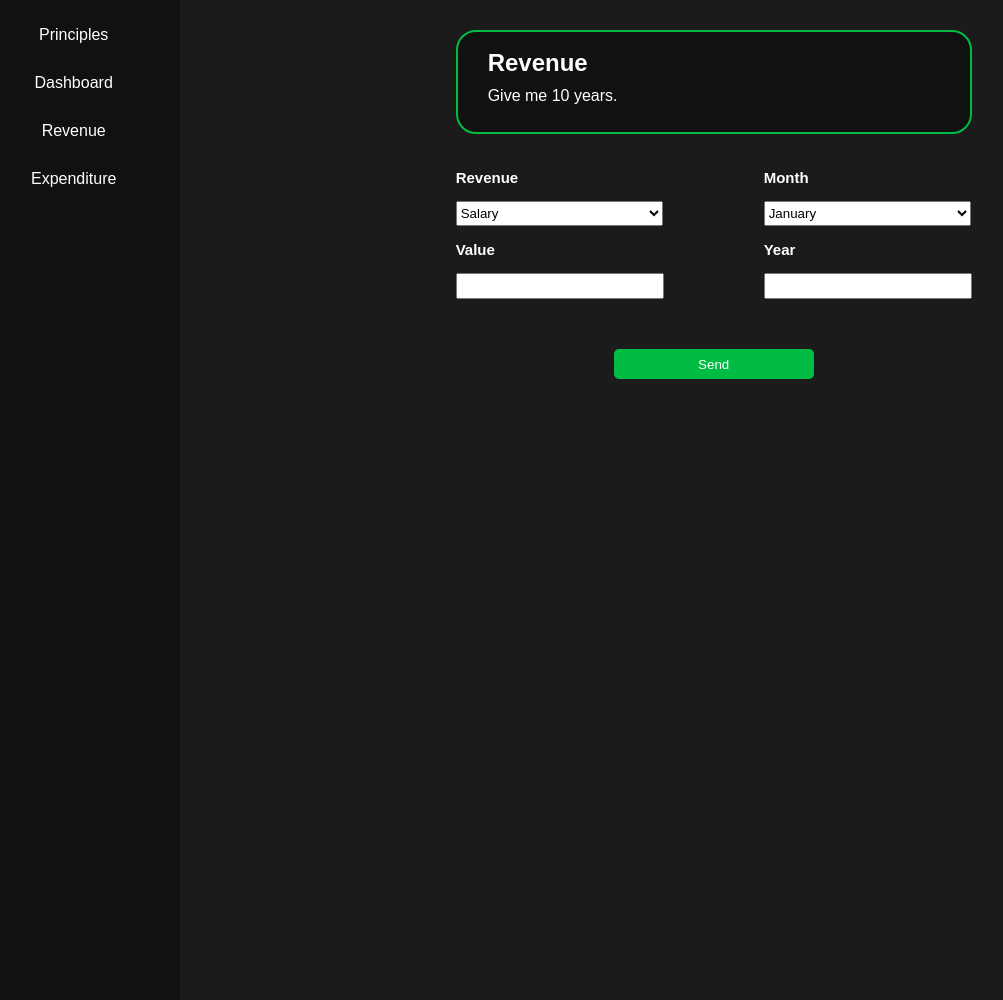
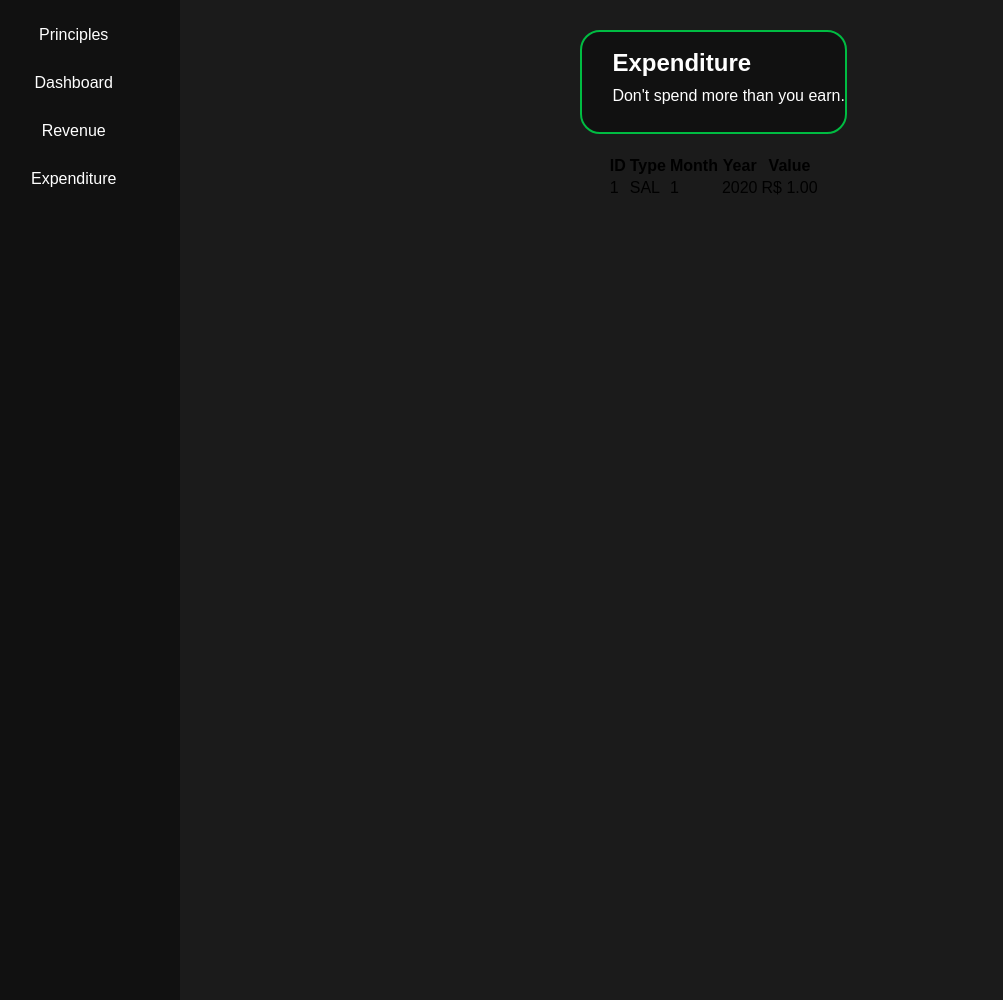
Before and after one commit to Vergueirod/vergueiro-industries-project, a Django app: page /app2/revenue/ in a window 1280 px wide. Shown: the part 70-1070 px from the top of the page, without its empty margins (33-1036 px from the left). Run offline with Django 4.2, Linux system fonts and the light colour scheme; a user stored in the database is signed in; tables that the repository leaves empty hold one stand-in row (values such as "Sample post").

Commit message:
Bring data for read in revenue section

```diff
--- a/app_revenue/static/revenue/revenue.css
+++ b/app_revenue/static/revenue/revenue.css
@@ -16,7 +16,6 @@ body{
     height: 1000px;
     display: flex;
     justify-content: center;
-
 }
 
 .sidebar{
@@ -28,8 +27,10 @@ body{
 .container_dashboard{
     flex: 5;
     display: flex;
+    width: 100%;
     background-color: #121212f5;
-    justify-content: center;
+    flex-direction: column;
+    align-items: center;
 }
 
 .container-thumb{
--- a/app_revenue/templates/revenue/revenue.html
+++ b/app_revenue/templates/revenue/revenue.html
@@ -24,52 +24,32 @@
             </ul>
         </div>
         <div class="container_dashboard">
-            <div class="forms-control">
-
-                <form action="{% url 'app_revenue:revenue' %}" method="post" class="container-forms">{% csrf_token %}
-                    <div class="container-thumb">
-                        <h1 class="h1-thumb">Revenue</h1>
-                        <p class="p-thumb">Give me 10 years.</p>
-                    </div>
-                    <div class="forms-rows">
-                        <div class="container-div-title">
-
-                            <h3> Revenue </h3>
-                            <select name="revenue">
-                                {% for code, name in revenues %}
-                                    <option value="{{ code }}">{{ name }}</option>
-                                {% endfor %}
-                            </select>
-                            <br>
-
-                            <h3> Value </h3>
-                            <input type="text" name="value" >
-                            <br>
-
-                        </div>
-
-                        <div class="container-div-month">
-                            <h3> Month </h3>
-                            <select name="month">
-                                {% for code, name in months %}
-                                    <option value="{{ code }}">{{ name }}</option>
-                                {% endfor %}
-                            </select>
-                            <br>
-
-                            <h3> Year </h3>
-                            <input type="text" name="year" >
-                            <br>
-                        </div>
-                    </div>
-                    <div class="container-btn">
-                        <input type="submit" value="Send" class="btn">
-                    </div>
-                </form>
+                <div class="container-thumb">
+                    <h1 class="h1-thumb">Expenditure</h1>
+                    <p class="p-thumb">Don't spend more than you earn.</p>
+                </div>
+                <div class="container-table">
+                    <table>
+                        <tr>
+                            <th>ID</th>
+                            <th>Type</th>
+                            <th>Month</th>
+                            <th>Year</th>
+                            <th>Value</th>
+                        </tr>
+                        {% for revenue  in revenues %}
+                        <tr>
+                            <td>{{ revenue.id }}</td>
+                            <td>{{ revenue.revenue_types }}</td>
+                            <td>{{ revenue.month }}</td>
+                            <td>{{ revenue.year }}</td>
+                            <td>R$ {{ revenue.value_revenue }}</td>
+                        </tr>
+                        {% endfor %}
+                    </table>
+                </div>
             </div>
-        </div>
     </section>
-
 </body>
 
 </html>
--- a/app_revenue/urls.py
+++ b/app_revenue/urls.py
@@ -4,5 +4,6 @@ from . import views
 app_name='app_revenue'
 
 urlpatterns = [
-    path('revenue/', views.registerRevenue, name='revenue'),
+    path('revenue/', views.revenueCrud, name='revenue'),
+    path('read-revenue/', views.readRevenue, name='read-revenue'),
 ]
--- a/app_revenue/views.py
+++ b/app_revenue/views.py
@@ -2,12 +2,30 @@ from django.shortcuts import render
 from django.http import HttpResponse
 from django.contrib.auth.decorators import login_required
 from .models import Revenue
+from django.http import JsonResponse
+
+
+   # Read data in table:
+@login_required(login_url='/auth/login')
+def readRevenue(request):
+    if request.method == 'GET':
+        read_test = Revenue.objects.all()
+    return JsonResponse({'revenues': list(read_test.values())})
 
 
 # Revenue register
 @login_required(login_url='/auth/login')
-def registerRevenue(request):
+def revenueCrud(request):
     if request.method == 'GET':
+        revenues = Revenue.objects.all()
+
+        context = {
+            'revenues' : revenues,
+        }
+        return render(request, 'revenue/revenue.html', context)
+
+    '''
+    if request.method == 'GET': # READ
         context = {
             'revenues' : Revenue.REVENUE_TYPES_CHOICES,
             'months' : Revenue.MONTHS_CHOICES,
@@ -16,7 +34,7 @@ def registerRevenue(request):
         }
         return render(request, 'revenue/revenue.html', context)
 
-    elif request.method == 'POST':
+    elif request.method == 'POST': # CREATE
 
         revenue_choice = request.POST.get('revenue')
         value = request.POST.get('value')
@@ -32,3 +50,4 @@ def registerRevenue(request):
 
         revenue.save()
         return HttpResponse('Dados salvos com sucesso!')
+'''
```
